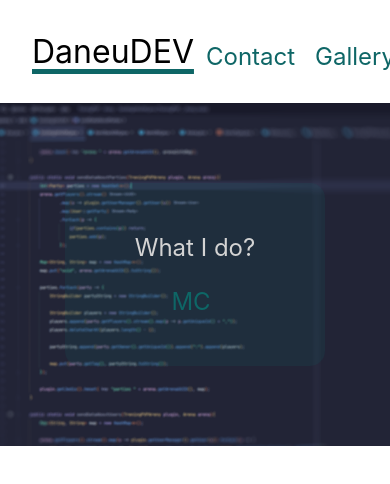
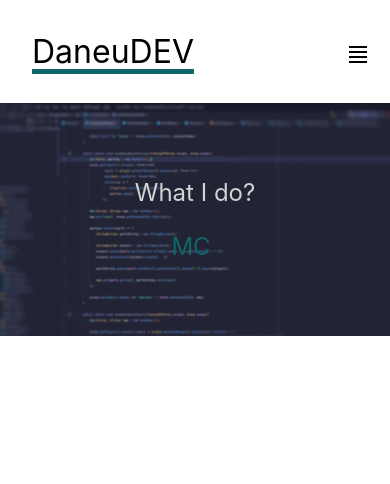
Before and after one commit to DrakeSun/daneudev.github.io, a plain HTML site: page index.html in a window 390 px wide. Drawn offline with Linux system fonts and the light colour scheme.

Commit message:
responsive design

```diff
--- a/index.html
+++ b/index.html
@@ -11,13 +11,18 @@
     <header>
       <a href="https://drakesun.github.io/daneudev.github.io" id="author">DaneuDEV</a>
       <nav>
-        <div id="nav-right">
+        <div id="nav-right" class="pc-nav">
           <ul>
             <li>
               <a href="#">Contact</a>
             </li>
             <li>
               <a href="#">Gallery</a>
+            </li>
+            <li>
+              <a id="icon" href="javascript: nav()">
+                <img src="graphics/align-justify.png"></img>
+              </a>
             </li>
           </ul>
         </div>
--- a/scripts/anim-box.js
+++ b/scripts/anim-box.js
@@ -55,3 +55,12 @@ function updateAnimTextEnd(){
 setInterval(updateAnimTextEnd, 500);
 
 });
+
+function nav(){
+  var x = document.getElementById("nav-right");
+    if (x.className === "pc-nav") {
+      x.className += " responsive";
+    } else {
+      x.className = "pc-nav";
+    }
+}
--- a/styles/main.css
+++ b/styles/main.css
@@ -50,6 +50,10 @@ nav ul a:hover{
   color: black;
 }
 
+#nav-right #icon{
+  display: none;
+}
+
 #what-i-do{
   display:grid;
   justify-content: center;
@@ -62,12 +66,7 @@ nav ul a:hover{
 }
 
 #what-i-do #box{
-  border: 3px transparent var(--main-color);
-  border-radius: 15px;
-  padding: 50px;
-  min-width: 160px;
-  max-width: 160px;
-  background-color: rgba(14, 102, 102, 0.151);
+  padding: 35px;
   color: lightgray;
 }
 
@@ -82,3 +81,18 @@ nav ul a:hover{
 #anim-text-end{
   color: rgba(14, 102, 102, 0);
 }
+
+@media screen and (max-width: 600px) {
+  header{
+    justify-content: space-between;
+  }
+  #nav-right ul li a{
+    display: none;
+  }
+  #nav-right #icon{
+    display: block;
+  }
+  #what-i-do{
+    padding: 2.5rem;
+  }
+}
```
Also changed, not shown: graphics/align-justify.png (added).
